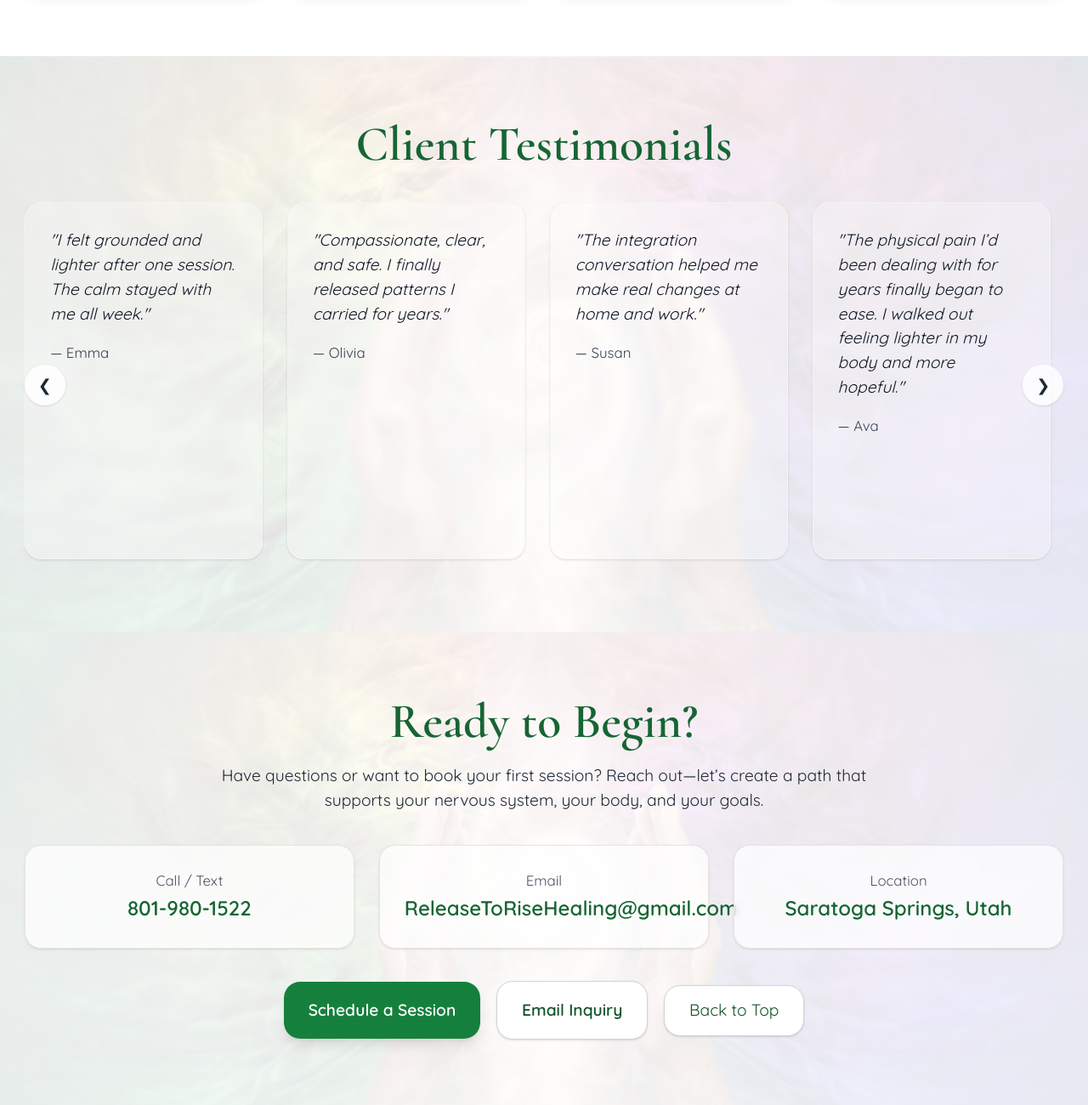
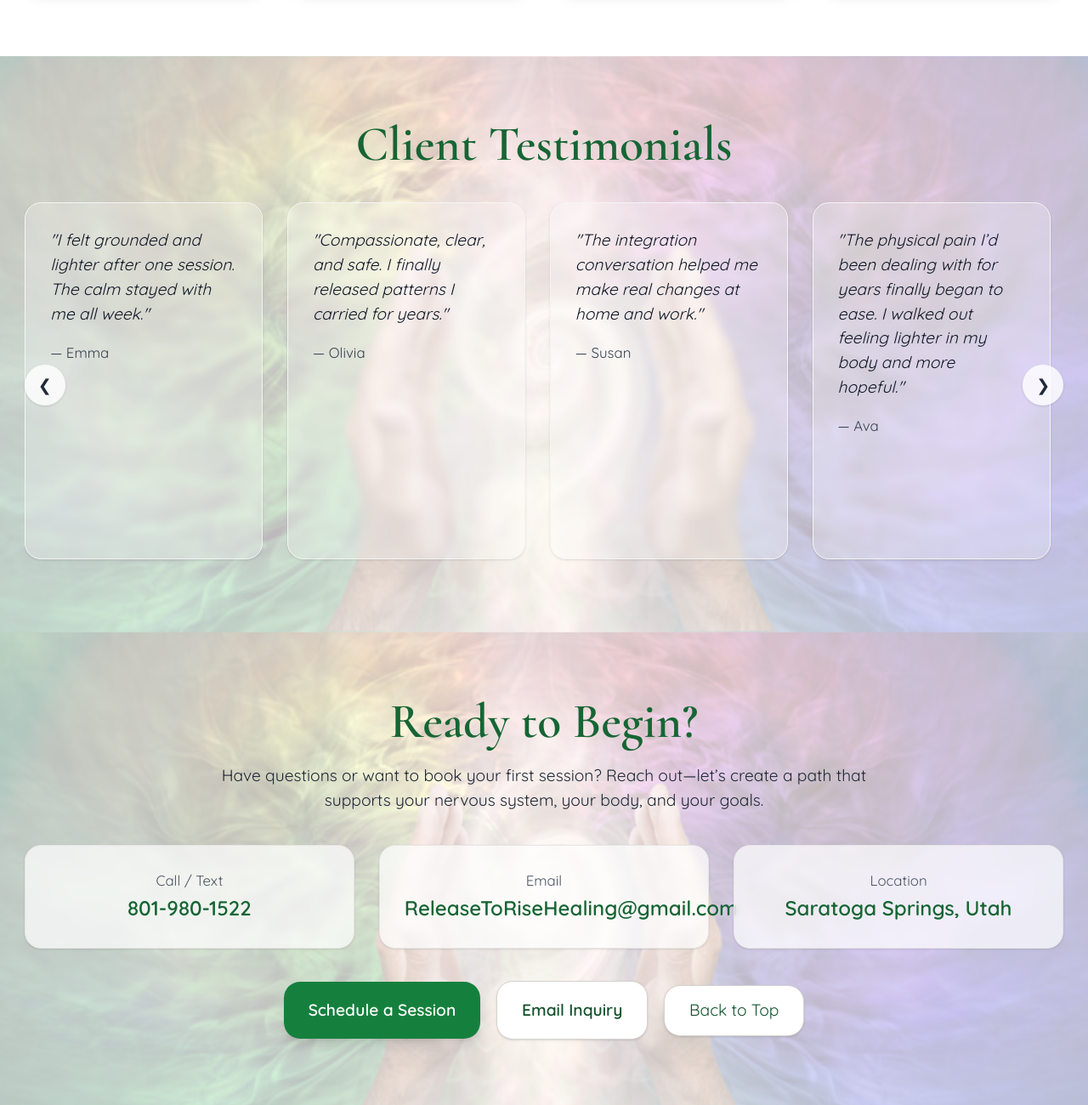
Before and after one commit to rand777chubbs/ReleaseToRise, a plain HTML site: page index.html in a window 1280 px wide. Shown: the part 2414-3714 px from the top of the page at 85% size. Drawn offline with nearby package versions, Linux system fonts and the light colour scheme.

Commit message:
Update index.html

```diff
--- a/index.html
+++ b/index.html
@@ -134,7 +134,7 @@
 
   <!-- TESTIMONIALS -->
   <section id="testimonials" class="relative py-16 px-6 overflow-hidden">
-    <div aria-hidden class="absolute inset-0 -z-10 bg-center bg-cover" style="background-image:url('./reiki-swirl.jpg'); opacity:.12"></div>
+    <div aria-hidden class="absolute inset-0 -z-10 bg-center bg-cover" style="background-image:url('./reiki-swirl.jpg'); opacity:.30"></div>
     <div class="max-w-6xl mx-auto">
       <h2 class="text-4xl md:text-5xl font-semibold text-center text-green-800 mb-8">Client Testimonials</h2>
 
@@ -266,7 +266,7 @@
 
   <!-- CONTACT -->
   <section id="contact" class="relative py-16 px-6 overflow-hidden">
-    <div aria-hidden class="absolute inset-0 -z-10 bg-center bg-cover" style="background-image:url('./reiki-swirl.jpg'); opacity:.10"></div>
+    <div aria-hidden class="absolute inset-0 -z-10 bg-center bg-cover" style="background-image:url('./reiki-swirl.jpg'); opacity:.30"></div>
     <div class="max-w-6xl mx-auto text-center pb-24 sm:pb-0">
       <h2 class="text-4xl md:text-5xl font-semibold text-center text-green-800 mb-4">Ready to Begin?</h2>
       <p class="text-gray-800 max-w-2xl mx-auto mb-8">Have questions or want to book your first session? Reach out—let’s create a path that supports your nervous system, your body, and your goals.</p>
```
